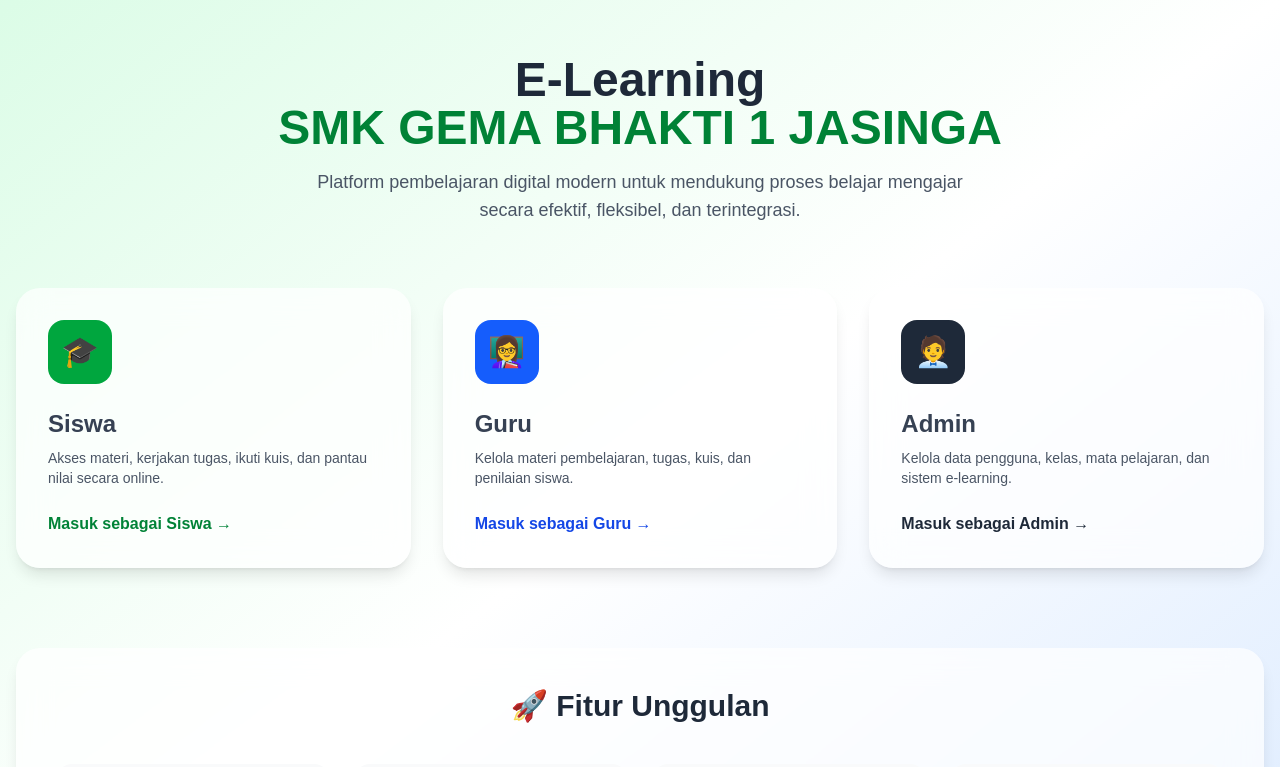
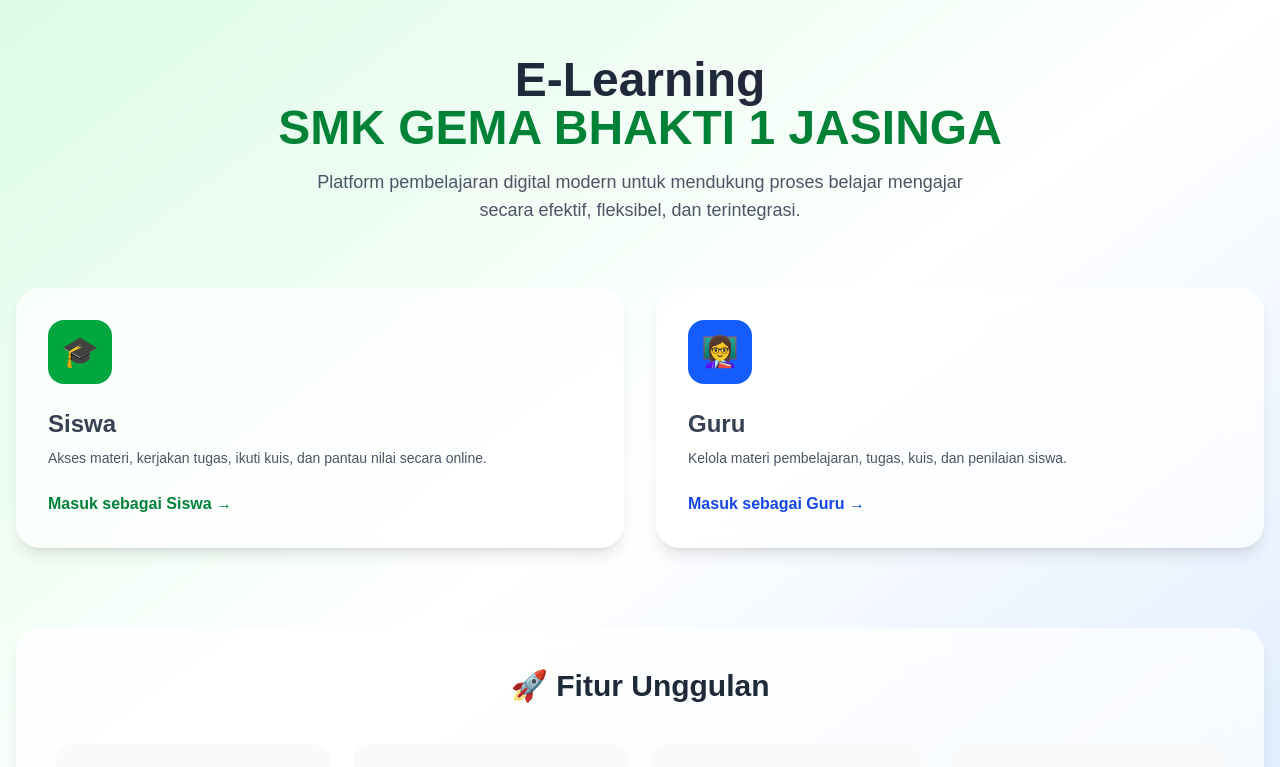
Before and after one commit to Dimas712/smk-gema-bhakti, a Next.js app: page /e-learning in a window 1280 px wide. Shown: the top 767 px of the page. Built offline with nearby package versions, Linux system fonts and the light colour scheme.

Commit message:
hide tampikan login admin

```diff
--- a/src/app/(elearning)/e-learning/page.jsx
+++ b/src/app/(elearning)/e-learning/page.jsx
@@ -18,7 +18,7 @@
           </p>
         </section>
 
-        <section className="grid grid-cols-1 md:grid-cols-3 gap-8 mb-20">
+        <section className="grid grid-cols-1 md:grid-cols-2 gap-8 mb-20">
 
           <div className="group bg-white/70 backdrop-blur-lg rounded-3xl p-8 shadow-lg hover:shadow-2xl transition">
             <div className="w-16 h-16 flex items-center justify-center rounded-2xl bg-green-600 text-white text-3xl mb-6">
@@ -50,22 +50,6 @@
               className="inline-flex items-center gap-2 font-semibold text-blue-700 hover:text-blue-800 transition"
             >
               Masuk sebagai Guru →
-            </a>
-          </div>
-
-          <div className="group bg-white/70 backdrop-blur-lg rounded-3xl p-8 shadow-lg hover:shadow-2xl transition">
-            <div className="w-16 h-16 flex items-center justify-center rounded-2xl bg-gray-800 text-white text-3xl mb-6">
-              🧑‍💼
-            </div>
-            <h3 className="text-2xl font-semibold mb-2 text-gray-700">Admin</h3>
-            <p className="text-gray-600 text-sm mb-6">
-              Kelola data pengguna, kelas, mata pelajaran, dan sistem e-learning.
-            </p>
-            <a
-              href="/e-learning/auth/login/admin"
-              className="inline-flex items-center gap-2 font-semibold text-gray-800 hover:text-black transition"
-            >
-              Masuk sebagai Admin →
             </a>
           </div>
 
```
